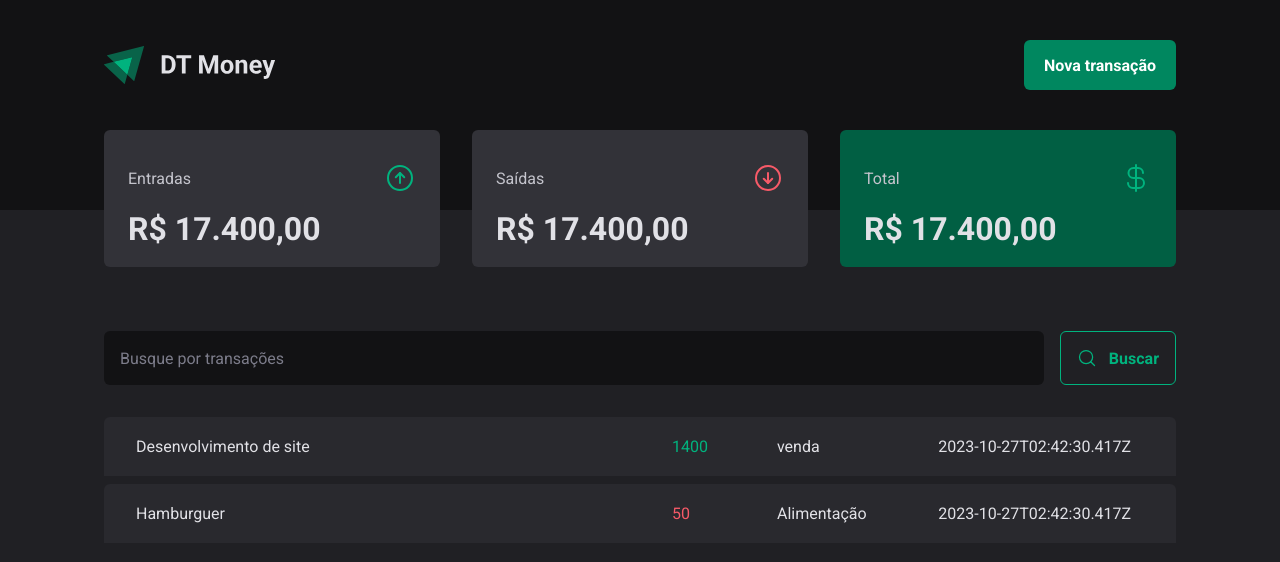
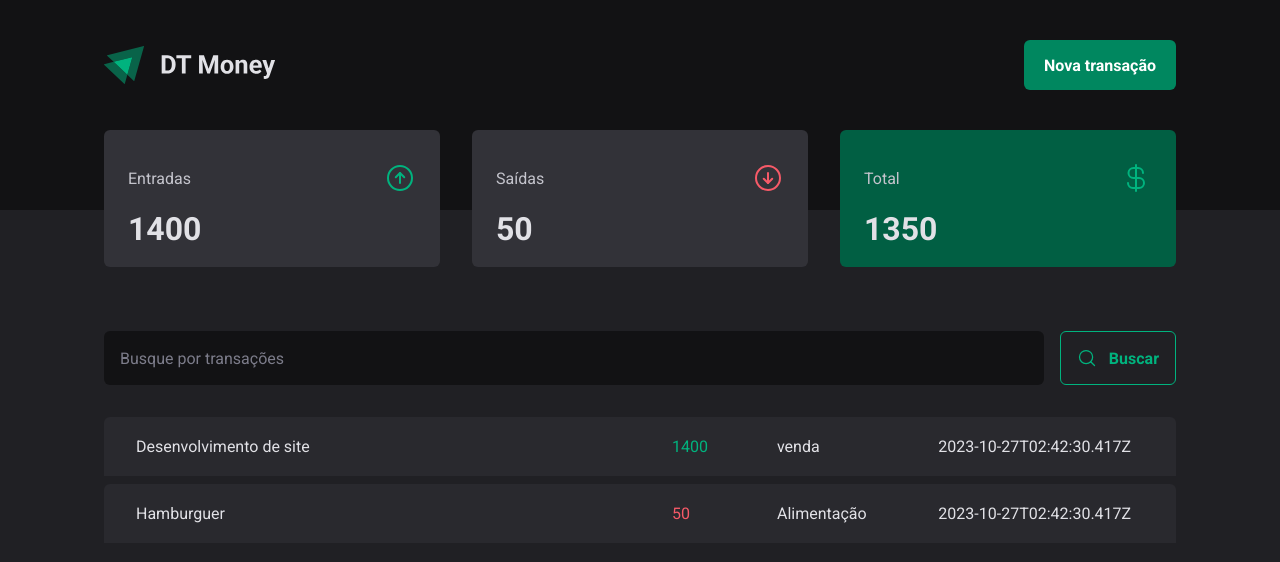
Before and after one commit to IzaelGomes/DT-Money, a React (Vite) app: page / in a window 1280 px wide. Shown: the top 562 px of the page. Built offline with nearby package versions, Linux system fonts and the light colour scheme; data requests are answered from the project's data file.

Commit message:
feat: get data from forms

```diff
--- a/package.json
+++ b/package.json
@@ -11,12 +11,15 @@
     "preview": "vite preview"
   },
   "dependencies": {
+    "@hookform/resolvers": "^3.3.2",
     "@radix-ui/react-dialog": "^1.0.5",
     "@radix-ui/react-radio-group": "^1.1.3",
     "phosphor-react": "^1.4.1",
     "react": "^18.2.0",
     "react-dom": "^18.2.0",
-    "styled-components": "^6.0.9"
+    "react-hook-form": "^7.47.0",
+    "styled-components": "^6.0.9",
+    "zod": "^3.22.4"
   },
   "devDependencies": {
     "@types/react": "^18.2.15",
--- a/src/components/NewTransactionModal/index.tsx
+++ b/src/components/NewTransactionModal/index.tsx
@@ -1,34 +1,86 @@
-import * as Dialog from '@radix-ui/react-dialog';
-import { Content, DialogClose, Overlay, TransactionType, TransactionTypeButton } from './styles';
-import { ArrowCircleDown, ArrowCircleUp, X } from 'phosphor-react';
+import * as Dialog from "@radix-ui/react-dialog";
+import {
+  Content,
+  DialogClose,
+  Overlay,
+  TransactionType,
+  TransactionTypeButton,
+} from "./styles";
+import { ArrowCircleDown, ArrowCircleUp, X } from "phosphor-react";
+import * as z from "zod";
+import { useForm } from "react-hook-form";
+import { zodResolver } from "@hookform/resolvers/zod";
+
+const newTransactionFromSchema = z.object({
+  description: z.string(),
+  price: z.number(),
+  category: z.string(),
+//   type: z.enum(["income", "outcome"]),
+});
+
+type NewTransactionFormInputs = z.infer<typeof newTransactionFromSchema>;
+
+export function NewTransactionModal() {
+  const {
+    register,
+    handleSubmit,
+    formState: { isSubmitting },
+  } = useForm<NewTransactionFormInputs>({
+    resolver: zodResolver(newTransactionFromSchema),
+  });
+
+  async function handleCreateNewTransaction(data: NewTransactionFormInputs) {
+
+    await new Promise((resolve) => setTimeout(resolve, 2000));
+    console.log(data);
+  }
 
 
-export function NewTransactionModal() {
+
   return (
     <Dialog.Portal>
-        <Overlay/>
+      <Overlay />
 
       <Content>
-            <Dialog.Title>  Nova transação </Dialog.Title>
+        <Dialog.Title> Nova transação </Dialog.Title>
         <DialogClose>
-                <X size={25}/>
+          <X size={25} />
         </DialogClose>
-            <form action=''>
-                <input type='text' placeholder='Descrição' required/>
-                <input type='Number' placeholder='Preço' required/>
-                <input type='text' placeholder='Categoria' required/>
+        <form onSubmit={handleSubmit(handleCreateNewTransaction)}>
+          <input
+            type="text"
+            placeholder="Descrição"
+            required
+            {...register("description")}
+          />
+          <input
+            type="Number"
+            placeholder="Preço"
+            required
+            {...register("price")}
+          />
+
+          <input
+            type="text"
+            placeholder="Categoria"
+            required
+            {...register("category")}
+          />
 
           <TransactionType>
-                    <TransactionTypeButton value='income' variant='income'><ArrowCircleUp size={24}/>Entrada</TransactionTypeButton>
-                    <TransactionTypeButton value='outcome' variant='outcome'><ArrowCircleDown size={24}/>Saída</TransactionTypeButton>
+            <TransactionTypeButton value="income" variant="income">
+              <ArrowCircleUp size={24} />
+              Entrada
+            </TransactionTypeButton>
+            <TransactionTypeButton value="outcome" variant="outcome">
+              <ArrowCircleDown size={24} />
+              Saída
+            </TransactionTypeButton>
           </TransactionType>
 
-            <button type='submit'>
-                Cadastrar
-            </button>
+          <button type="submit" disabled={isSubmitting}>Cadastrar</button>
         </form>
-
       </Content>
     </Dialog.Portal>
-    )
+  );
 }
--- a/src/components/NewTransactionModal/styles.ts
+++ b/src/components/NewTransactionModal/styles.ts
@@ -55,10 +55,15 @@ export const Content = styled(Dialog.Content)`
             margin-top: 1.5rem;
             cursor: pointer;
 
-            &:hover {
+            &:not(:disabled):hover {
                 background: ${props => props.theme["green-700"]};
                 transition: 0.5s ease-in-out;
             }
+
+            &:disabled {
+                cursor: not-allowed;
+            }
+
         }
     }
 `
--- /dev/null
+++ b/src/hooks/useSummary.tsx
@@ -0,0 +1,29 @@
+import { useContext } from "react";
+import { TransactionsContext } from "../contexts/TransactionsContext";
+
+export function useSummary() {
+
+  const { transactions } = useContext(TransactionsContext);
+
+    const summary = transactions.reduce(
+        (acc, transaction) => {
+          if (transaction.type === "income") {
+            acc.income += transaction.price;
+            acc.total += transaction.price;
+
+            return acc;
+          } else {
+            acc.outcome += transaction.price;
+            acc.total -= transaction.price;
+            return acc;
+          }
+        },
+        {
+          income: 0,
+          outcome: 0,
+          total: 0,
+        }
+      );
+
+      return summary
+}
--- a/src/pages/transactions/components/SearchForm/index.tsx
+++ b/src/pages/transactions/components/SearchForm/index.tsx
@@ -1,11 +1,42 @@
 import { MagnifyingGlass } from "phosphor-react";
 import { SerchFormContainer } from "./styles";
+import { useForm } from "react-hook-form";
+import * as z from "zod"
+import { zodResolver } from "@hookform/resolvers/zod";
+
+
+const searchFormSchema = z.object({
+    query: z.string()
+})
+
+type SearchFormInputs = z.infer<typeof searchFormSchema>
 
 export function SearchForm() {
-    return (
-        <SerchFormContainer>
-            <input type="text" placeholder="Busque por transações" />
-            <button type="submit"> <MagnifyingGlass size={20}/> Buscar</button>
-        </SerchFormContainer>
-    )
+  const {
+    register,
+    handleSubmit,
+    formState: {
+      isSubmitting
+    }
+
+  } = useForm<SearchFormInputs>({
+    resolver: zodResolver(searchFormSchema)
+  });
+
+ async function handleSearchTransaction(data: SearchFormInputs) {
+  await  new Promise(resolve => setTimeout(resolve, 2000))
+
+    console.log(data)
+
+  }
+
+  return (
+    <SerchFormContainer onSubmit={handleSubmit(handleSearchTransaction)}>
+      <input type="text" placeholder="Busque por transações" {...register("query")}/>
+      <button type="submit" disabled={isSubmitting}>
+        {" "}
+        <MagnifyingGlass size={20} /> Buscar
+      </button>
+    </SerchFormContainer>
+  );
 }
--- a/src/pages/transactions/components/SearchForm/styles.ts
+++ b/src/pages/transactions/components/SearchForm/styles.ts
@@ -30,12 +30,16 @@ export const SerchFormContainer = styled.form`
         font-weight: bold;
         border-radius: 6px;
 
-        &:hover {
+        &:not(:disabled):hover {
             background: ${props => props.theme["green-500"]};
             border-color: 1px solid ${props => props.theme["green-500"]};
             color: ${props => props.theme.white};
             transition: background-color 0.2s, color 0.2s, border-color 0.2s;
             cursor:pointer ;
         }
+
+        &:disabled {
+            cursor:not-allowed;
+        }
     }
 `
--- a/src/pages/transactions/components/Summary/index.tsx
+++ b/src/pages/transactions/components/Summary/index.tsx
@@ -1,36 +1,40 @@
-import { ArrowCircleDown, ArrowCircleUp, CurrencyDollar } from "phosphor-react"
-import {SummaryCard, SummaryContainer} from "./styles"
+import { ArrowCircleDown, ArrowCircleUp, CurrencyDollar } from "phosphor-react";
+import { SummaryCard, SummaryContainer } from "./styles";
+
+import { useSummary } from "../../../../hooks/useSummary";
+
+export function Summary() {
+    const {income, outcome, total} = useSummary()
 
 
-export function Summary() {
   return (
     <SummaryContainer>
       <SummaryCard>
         <header>
           <span>Entradas</span>
-                    <ArrowCircleUp size={32} color="#00b37e"/>
+          <ArrowCircleUp size={32} color="#00b37e" />
         </header>
 
-                <strong>R$ 17.400,00</strong>
+        <strong>{income}</strong>
       </SummaryCard>
 
       <SummaryCard>
         <header>
           <span>Saídas</span>
-                    <ArrowCircleDown size={32} color="#f75a68"/>
+          <ArrowCircleDown size={32} color="#f75a68" />
         </header>
 
-                <strong>R$ 17.400,00</strong>
+        <strong>{outcome}</strong>
       </SummaryCard>
 
       <SummaryCard variant="green">
         <header>
           <span>Total</span>
-                    <CurrencyDollar size={32} color="#00b37e"/>
+          <CurrencyDollar size={32} color="#00b37e" />
         </header>
 
-                <strong>R$ 17.400,00</strong>
+        <strong>{total}</strong>
       </SummaryCard>
     </SummaryContainer>
-    )
+  );
 }
```
Also changed, not shown: 1 other file (tests, documents, lock files or other folders). Lines whose indentation alone changed are shown as unchanged.
